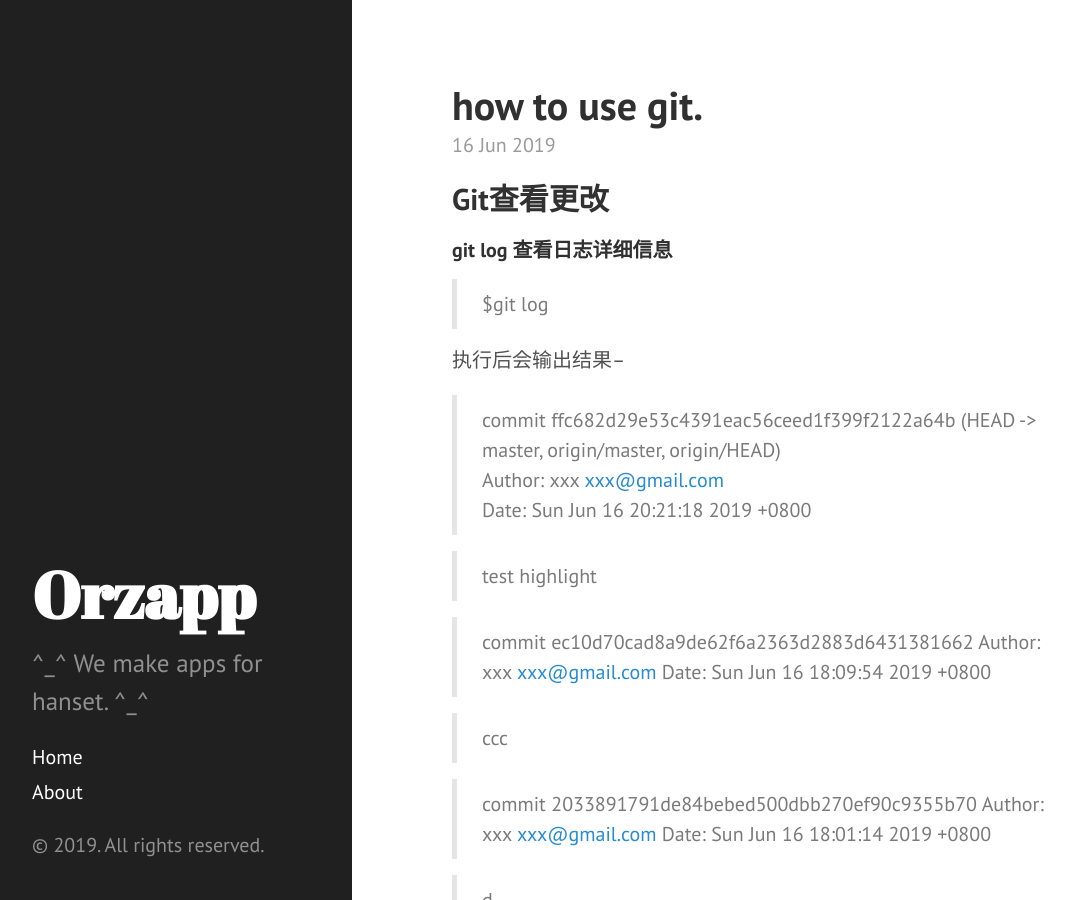
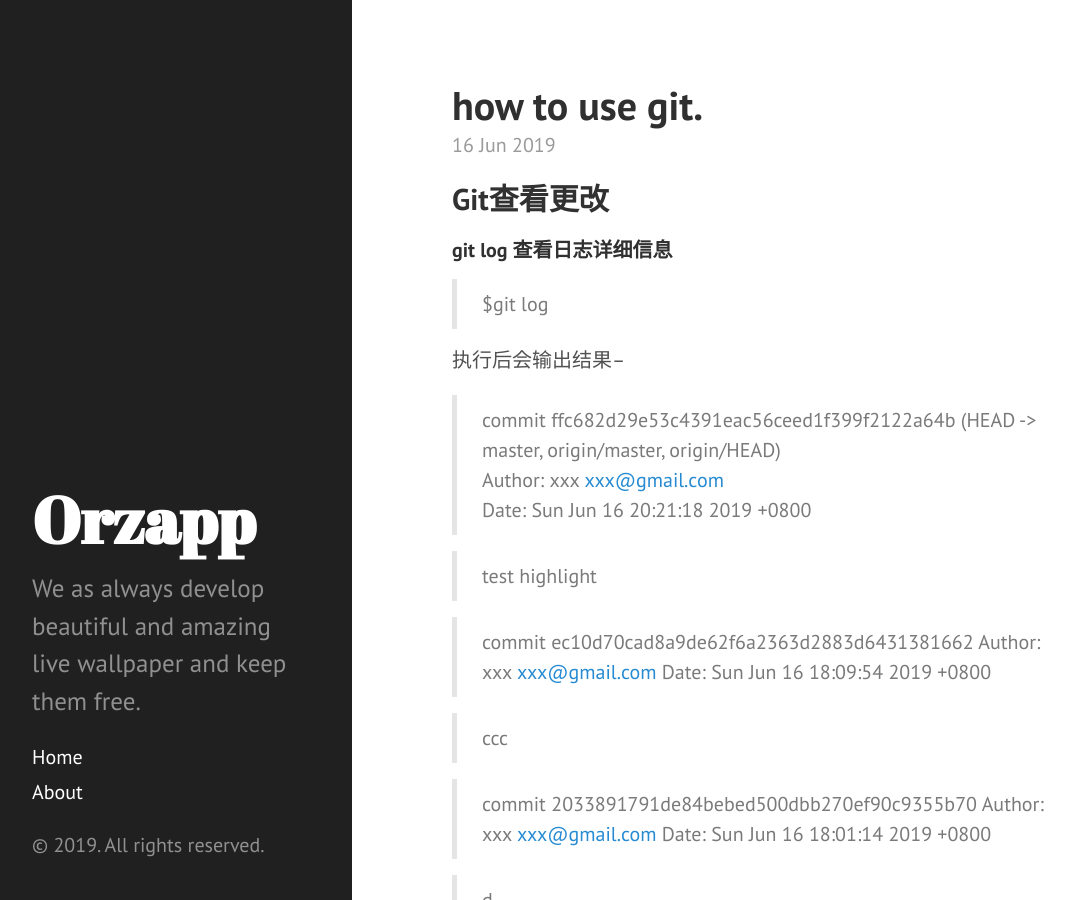
Before and after one commit to Amzaing/Amzaing.github.io, a Jekyll site: the page built from _posts/2019-06-16-git.md, in a window 1280 px wide and 900 px high. Shown: the whole window, without its empty margins (8-1083 px from the left). Built offline with Jekyll 4.4.1, drawn with Linux system fonts in a browser that asks for light colours.

Commit message:
Update _config.yml

```diff
--- a/_config.yml
+++ b/_config.yml
@@ -9,7 +9,7 @@ permalink:        pretty
 # Site info
 title:               Orzapp
 tagline:             Another website
-description:         ^_^ We make apps for hanset. ^_^
+description:         We as always develop beautiful and amazing live wallpaper and keep them free.
 url:                 http://data.orzapp.com
 baseurl:             /
 
```
